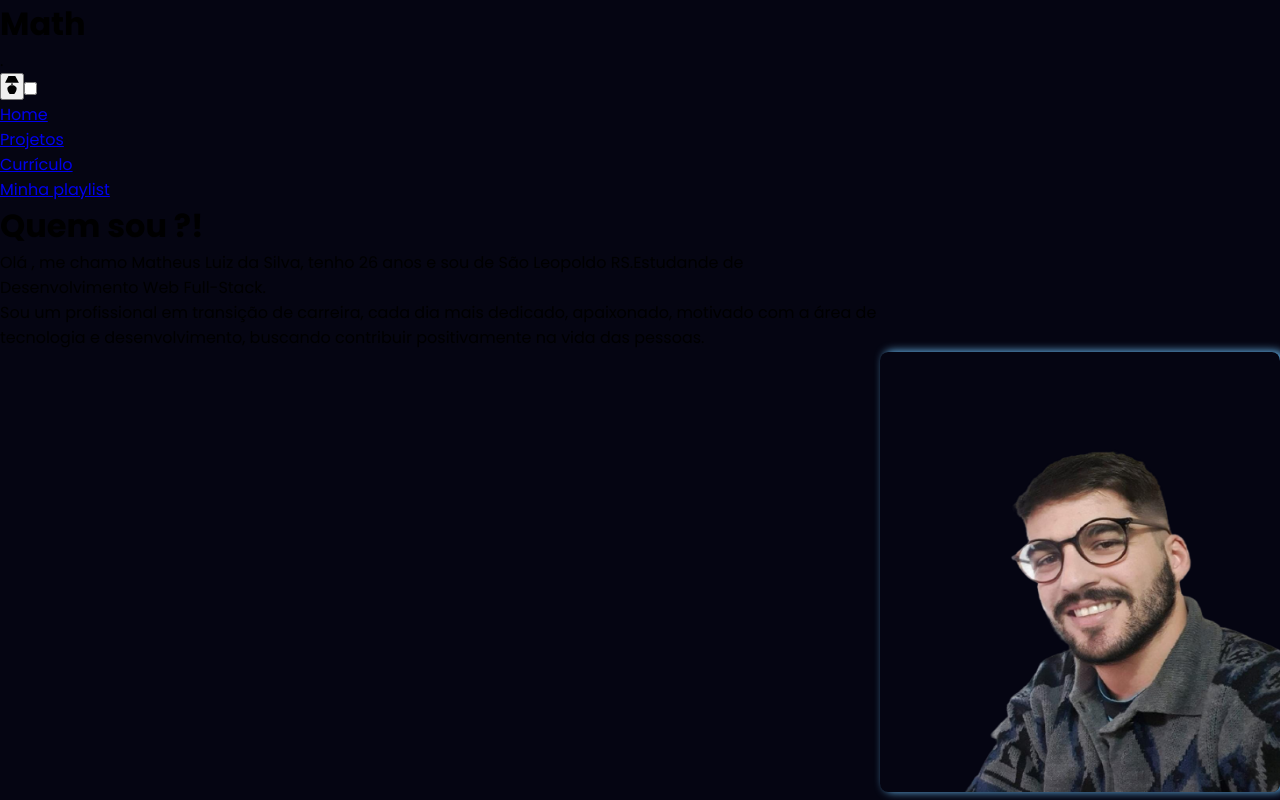
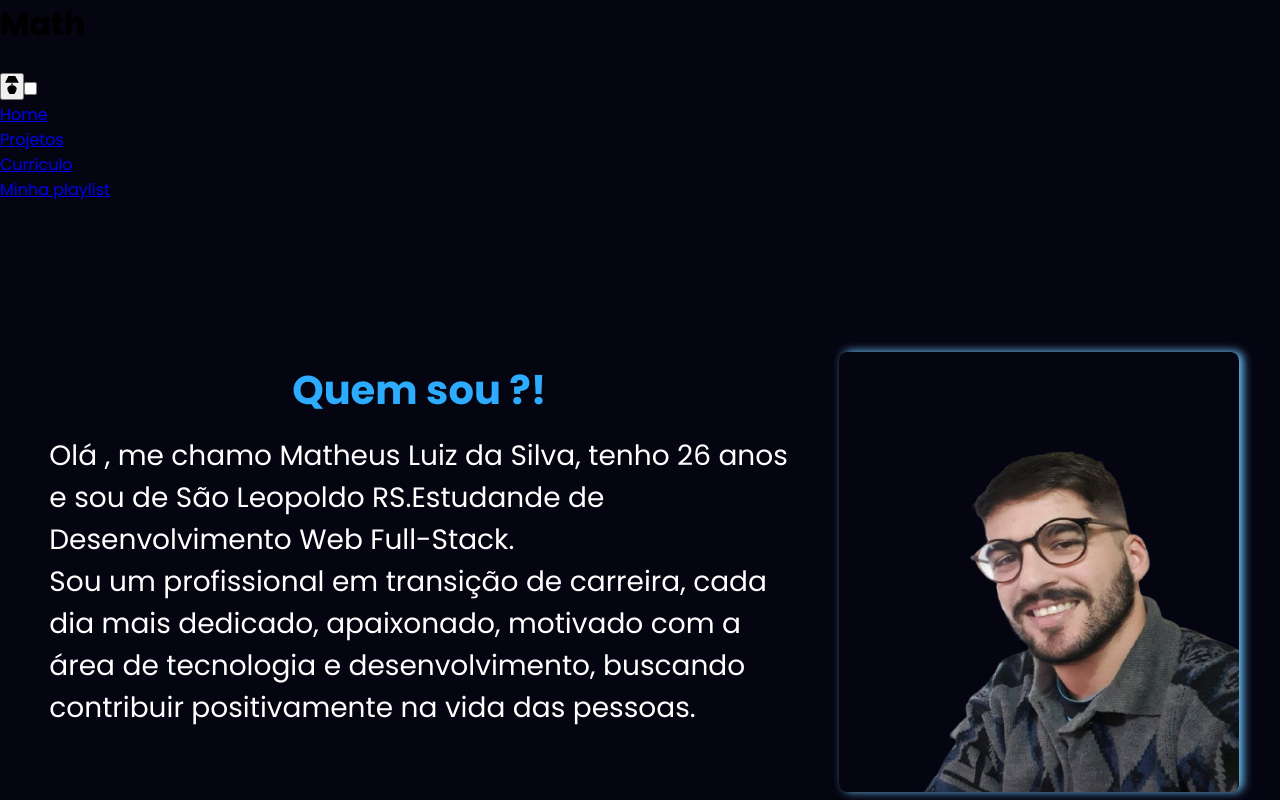
Before and after one commit to Mathluiz23/Portfolio-Math, a React (Create React App) app: page / in a window 1280 px wide. Shown: the top 800 px of the page. Built offline with nearby package versions, Linux system fonts and the light colour scheme.

Commit message:
add css quem-sou

```diff
--- a/src/css/App.css
+++ b/src/css/App.css
@@ -53,3 +53,56 @@ hr {
   border-radius: 2%;
   box-shadow: 4px -0.5px 10px rgb(113, 198, 255);
 }
+
+.quem-sou-ligth{
+  flex-direction: column;
+  width: 740px;
+  height: max-content;
+  margin-top: 150px;
+  padding: 8px;
+ }
+
+ .quem-sou-ligth h1{
+  font-size:6vh;
+   transform-style: flat;
+  display: flex;
+  flex-direction: column;
+  text-align: center;
+  color: rgb(45, 171, 255);
+}
+
+.quem-sou-ligth h1:hover{
+   color: rgb(133, 202, 248);
+}
+
+ .quem-sou-ligth p{
+  font-size: 3.5vh;
+  margin: 15px 0px;
+ }
+
+ .quem-sou-dark {
+  display: flex;
+  flex-direction: column;
+  width: 740px;
+  height: max-content;
+  margin-top: 150px;
+  padding: 8px;
+ }
+
+ .quem-sou-dark h1{
+  font-size:5vh;
+  display: flex;
+  flex-direction: column;
+  text-align: center;
+  color: rgb(45, 171, 255);
+}
+
+.quem-sou-dark h1:hover{
+   color: rgb(133, 202, 248);
+}
+
+ .quem-sou-dark p{
+  font-size: 3.5vh;
+  margin: 15px 0px;
+  color: white;
+ }
```
